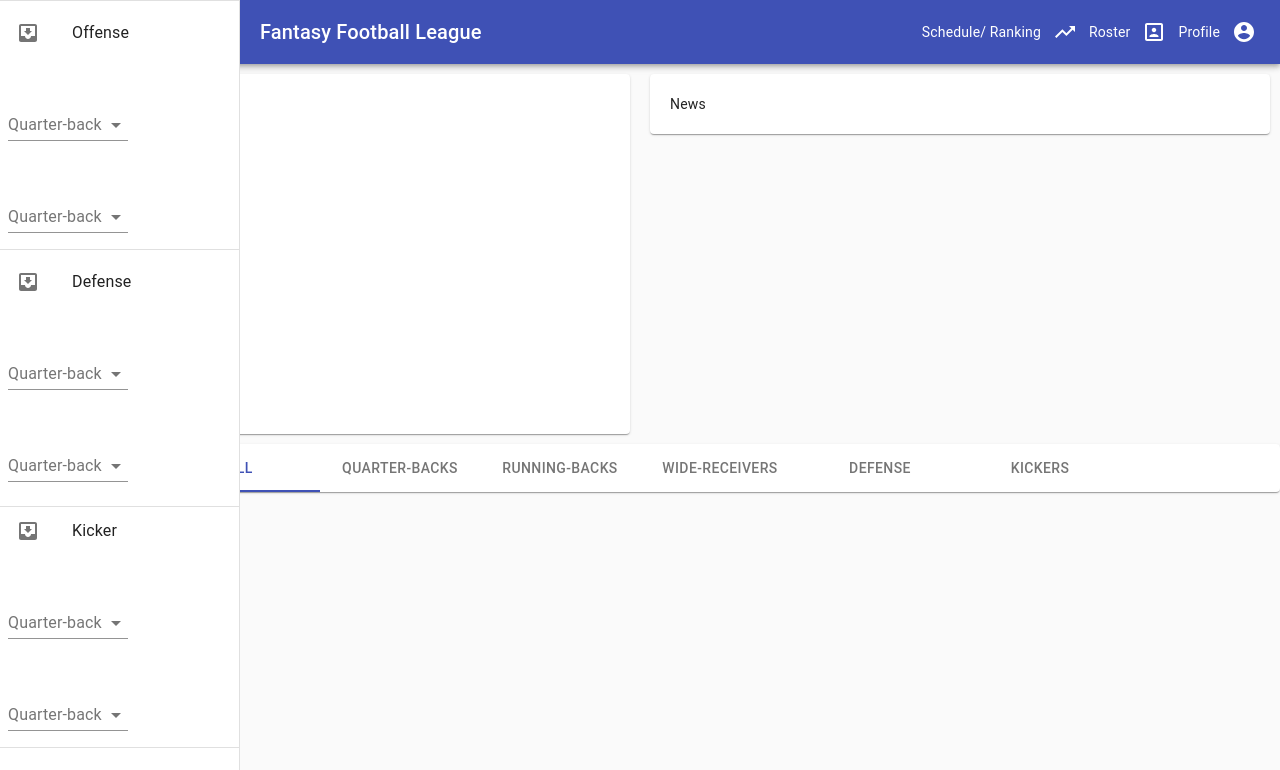
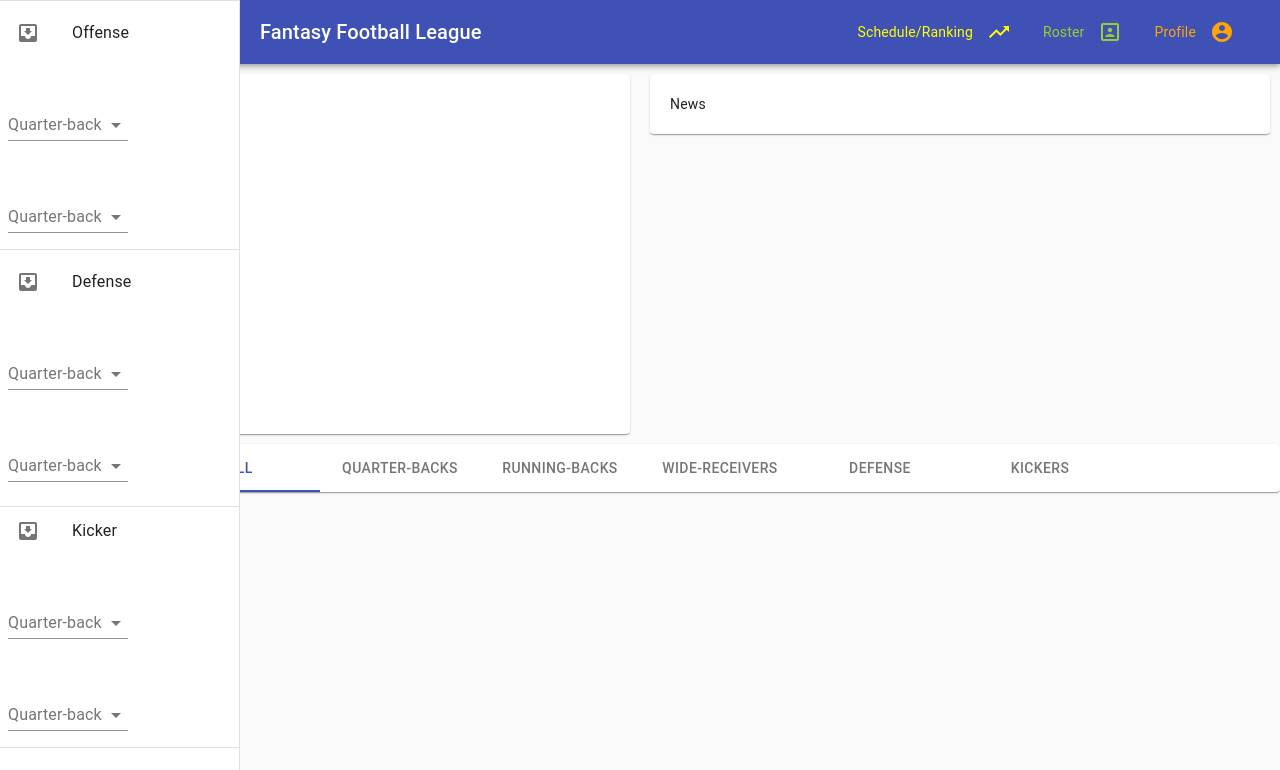
Before and after one commit to rise-shine/FFBLeagueManager, a React (Create React App) app in the folder client/: page / in a window 1280 px wide. Shown: the top 770 px of the page. Built offline with nearby package versions, Linux system fonts and the light colour scheme.

Commit message:
Added some styling to the Navbar

```diff
--- a/client/src/Home/Navbar/Navbar.css
+++ b/client/src/Home/Navbar/Navbar.css
@@ -1 +1,41 @@
-/* Add Navbar css */
+#trendingIcon{
+    margin-right: 20px;
+    margin-left: 2px;
+    color: yellow;
+}
+
+#trendingIcon:hover {
+    transform: scale(1.2);
+}
+
+#scheduleText{
+    color: yellow;
+}
+
+#favoriteIcon{
+    margin-right: 20px;
+    margin-left: 2px;
+    color: yellowgreen;
+}
+
+#favoriteIcon:hover {
+    transform: scale(1.2);
+}
+
+#rosterText{
+    color: yellowgreen;
+}
+
+#profileIcon{
+    margin-right: 10px;
+    margin-left: 2px;
+    color: orange;
+}
+
+#profileIcon:hover {
+    transform: scale(1.2);
+}
+
+#idText{
+    color: orange;
+}
--- a/client/src/Home/Navbar/Navbar.js
+++ b/client/src/Home/Navbar/Navbar.js
@@ -98,7 +98,7 @@ export default function PrimarySearchAppBar() {
         <IconButton aria-label="show 4 new mails" color="inherit">
           <TrendingIcon />
         </IconButton>
-        <p>Schedule/ Ranking</p>
+        <p>Schedule/Ranking</p>
       </MenuItem>
       <MenuItem>
         <IconButton aria-label="show 11 new notifications" color="inherit">
@@ -139,15 +139,15 @@ export default function PrimarySearchAppBar() {
           <div className={classes.grow} />
 
           <div className={classes.sectionDesktop}>
-            <p>Schedule/ Ranking</p>
-            <IconButton aria-label="show 4 new mails" color="inherit">
+            <p id="scheduleText">Schedule/Ranking</p>
+            <IconButton aria-label="show 4 new mails" color="inherit" id="trendingIcon">
               <TrendingIcon />
             </IconButton>
-            <p>Roster</p>
-            <IconButton aria-label="show 17 new notifications" color="inherit">
+            <p id="rosterText">Roster</p>
+            <IconButton aria-label="show 17 new notifications" color="inherit" id="favoriteIcon">
               <FavoriteIcon />
             </IconButton>
-            <p>Profile</p>
+            <p id="idText">Profile</p>
             <IconButton
               edge="end"
               aria-label="account of current user"
@@ -155,6 +155,7 @@ export default function PrimarySearchAppBar() {
               aria-haspopup="true"
               onClick={handleProfileMenuOpen}
               color="inherit"
+              id="profileIcon"
             >
               <AccountCircle />
             </IconButton>
```
